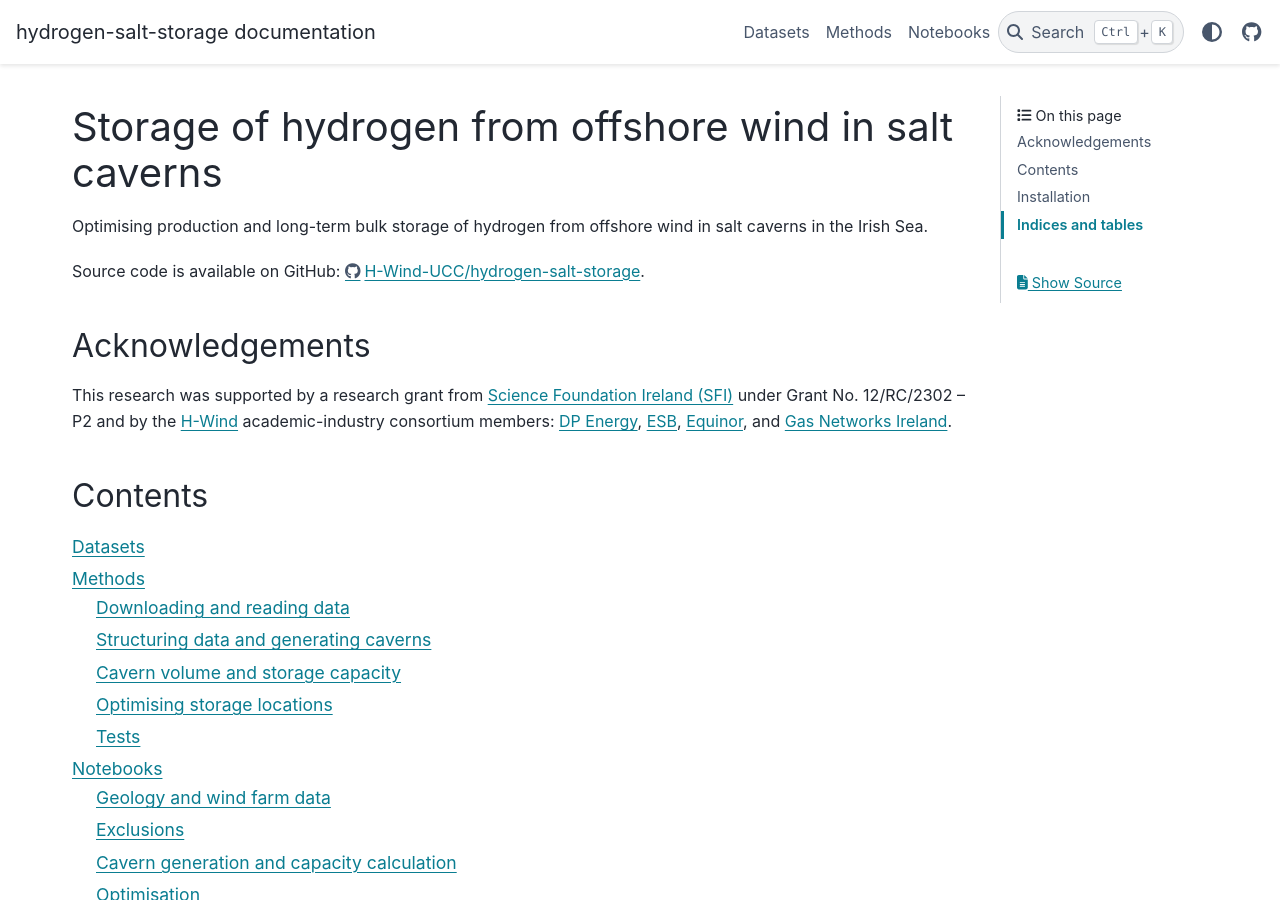
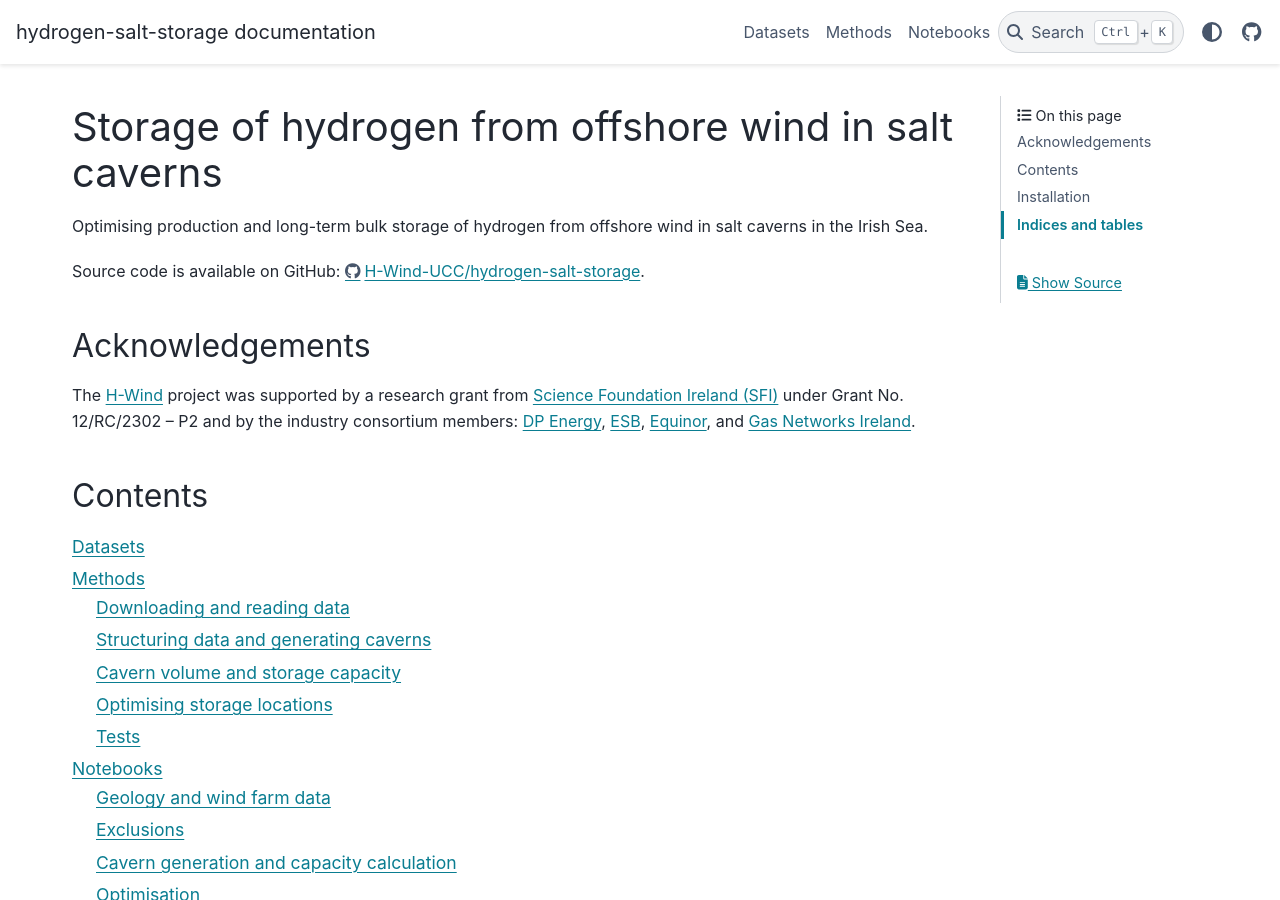
Before and after one commit to wind-to-hydrogen-toolkit/hydrogen-salt-storage, a Sphinx documentation site: the page built from docs/index.rst, in a window 1280 px wide and 900 px high. Built offline with Sphinx 7.4.7 and the PyData theme 0.15.4, drawn with Linux system fonts in a browser that asks for light colours; pages that are not in the unit, such as notebooks, are missing from menus.

```diff
--- a/docs/index.rst
+++ b/docs/index.rst
@@ -13,7 +13,7 @@ Source code is available on GitHub: https://github.com/H-Wind-UCC/hydrogen-salt-
 Acknowledgements
 ----------------
 
-This research was supported by a research grant from `Science Foundation Ireland (SFI) <http://www.sfi.ie/>`_ under Grant No. 12/RC/2302 – P2 and by the `H-Wind <https://www.marei.ie/project/h-wind/>`_ academic-industry consortium members: `DP Energy <https://dpenergy.com/>`_, `ESB <https://esb.ie/>`_, `Equinor <https://www.equinor.com/>`_, and `Gas Networks Ireland <https://www.gasnetworks.ie/>`_.
+The `H-Wind <https://www.marei.ie/project/h-wind/>`_ project was supported by a research grant from `Science Foundation Ireland (SFI) <https://www.sfi.ie/>`_ under Grant No. 12/RC/2302 – P2 and by the industry consortium members: `DP Energy <https://dpenergy.com/>`_, `ESB <https://esb.ie/>`_, `Equinor <https://www.equinor.com/>`_, and `Gas Networks Ireland <https://www.gasnetworks.ie/>`_.
 
 Contents
 --------
```
Also changed, not shown: README.md (+1 -1 lines).
